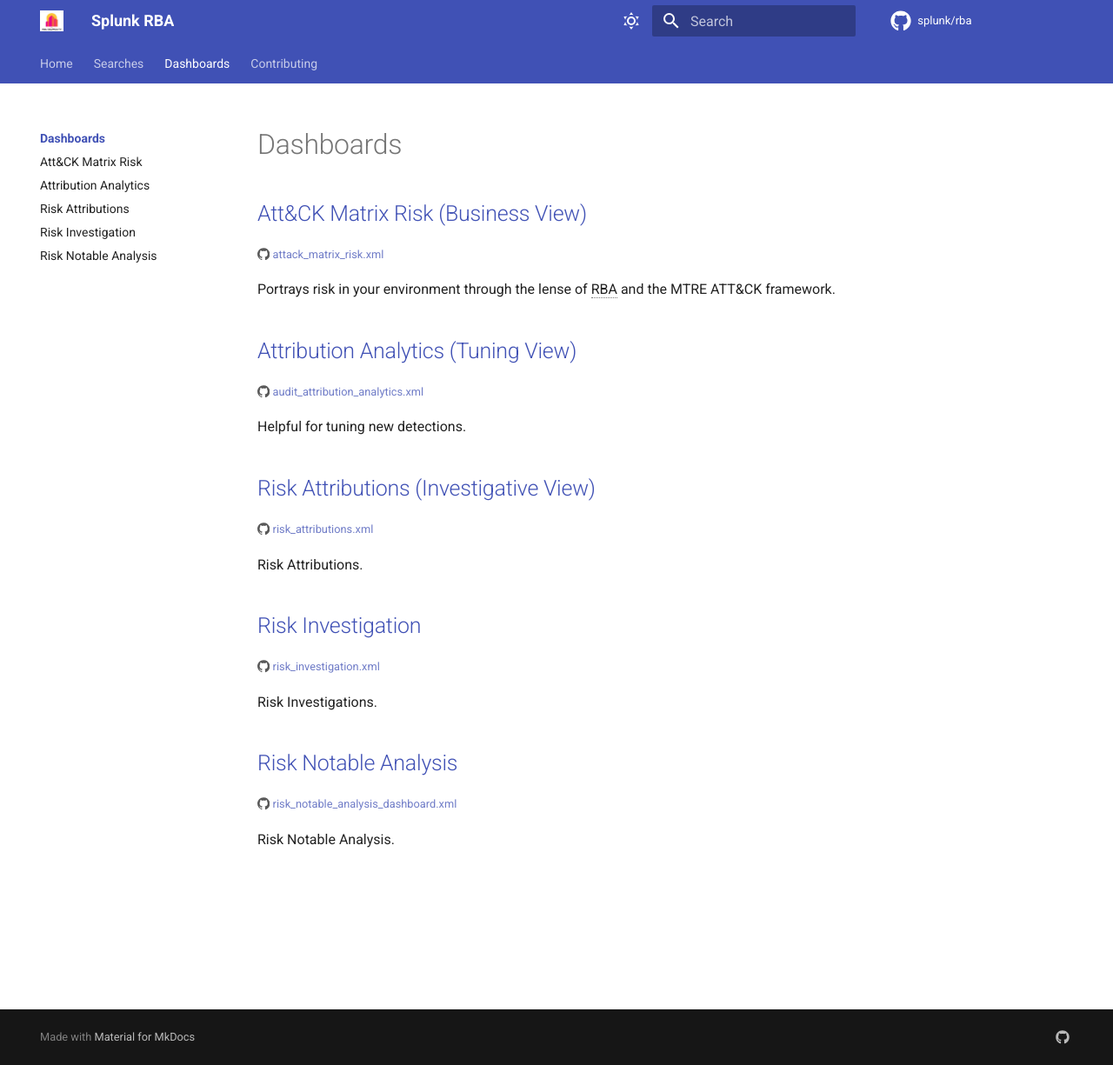
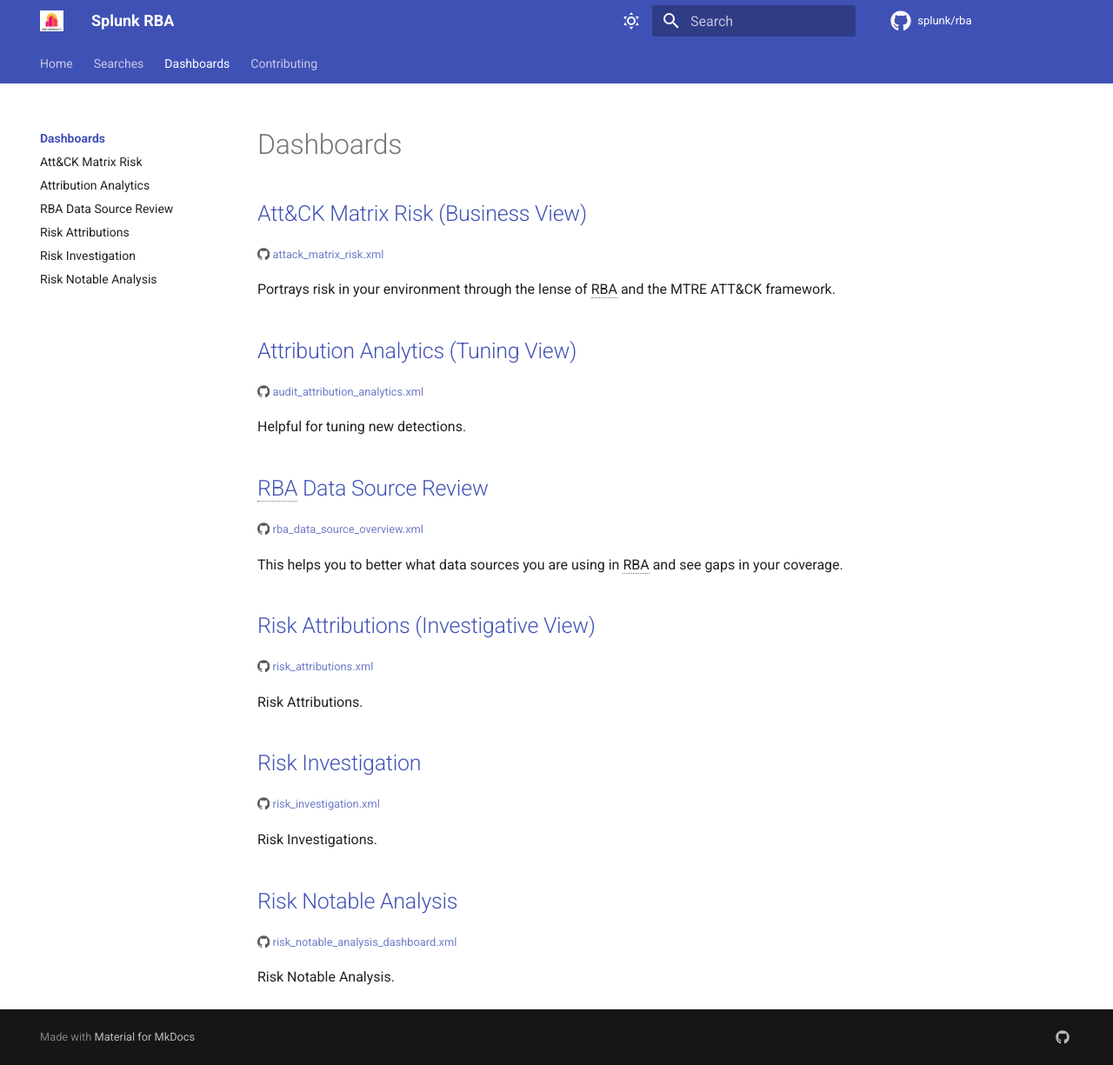
Before and after one commit to splunk/rba, an MkDocs documentation site: the page built from docs/dashboards/index.md, in a window 1280 px wide and 1225 px high. Shown: the whole window at 87% size. Built offline with MkDocs 1.6.1 and Material for MkDocs 9.7.7, drawn with Linux system fonts in a browser that asks for light colours; comment, search, counter and statistics services are not loaded.

Commit message:
added new dashboard screenshot from #5
Signed-off-by: Zachary Christensen <zchristensen@splunk.com>

```diff
--- a/docs/dashboards/index.md
+++ b/docs/dashboards/index.md
@@ -11,6 +11,12 @@
 <small>:simple-github: [audit_attribution_analytics.xml](https://github.com/splunk/rba/blob/main/dashboards/audit_attribution_analytics.xml){ target="_blank" }</small>
 
 Helpful for tuning new detections.
+
+## [RBA Data Source Review](./rba_data_source_overview.md)
+
+<small>:simple-github: [rba_data_source_overview.xml](https://github.com/splunk/rba/blob/main/dashboards/rba_data_source_overview.xml){ target="_blank" }</small>
+
+This helps you to better what data sources you are using in RBA and see gaps in your coverage.
 
 ## [Risk Attributions (Investigative View)](./risk_attributions.md)
 
--- a/mkdocs.yml
+++ b/mkdocs.yml
@@ -103,6 +103,7 @@
       - dashboards/index.md
       - Att&CK Matrix Risk: dashboards/attack_matrix_risk.md
       - Attribution Analytics: dashboards/audit_attribution_analytics.md
+      - RBA Data Source Review: dashboards/rba_data_source_overview.md
       - Risk Attributions: dashboards/risk_attributions.md
       - Risk Investigation: dashboards/risk_investigation.md
       - Risk Notable Analysis: dashboards/risk_notable_analysis_dashboard.md
```
Also changed, not shown: docs/dashboards/rba_data_source_overview.md (added, +7 -0 lines), docs/assets/rba_data_source_overview.png (added).
